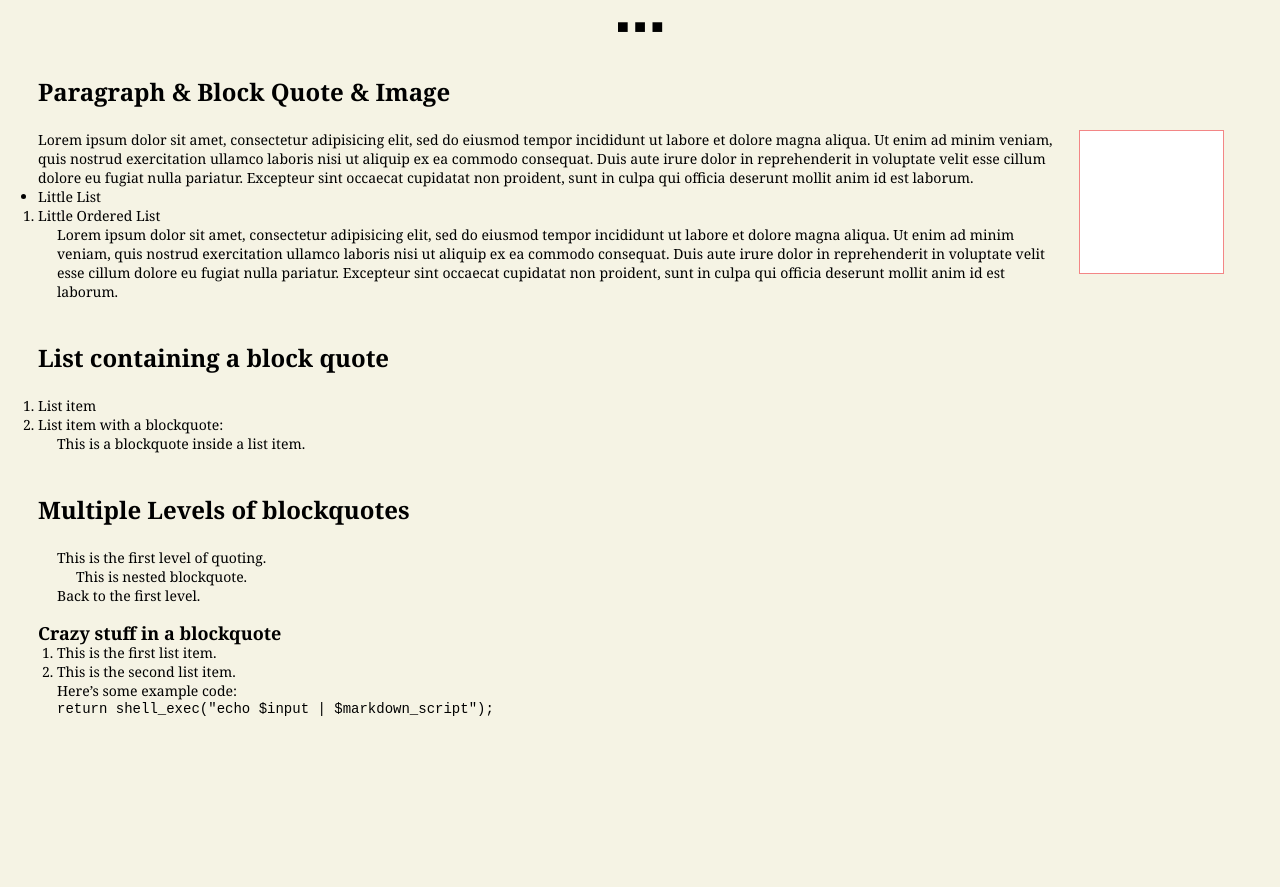
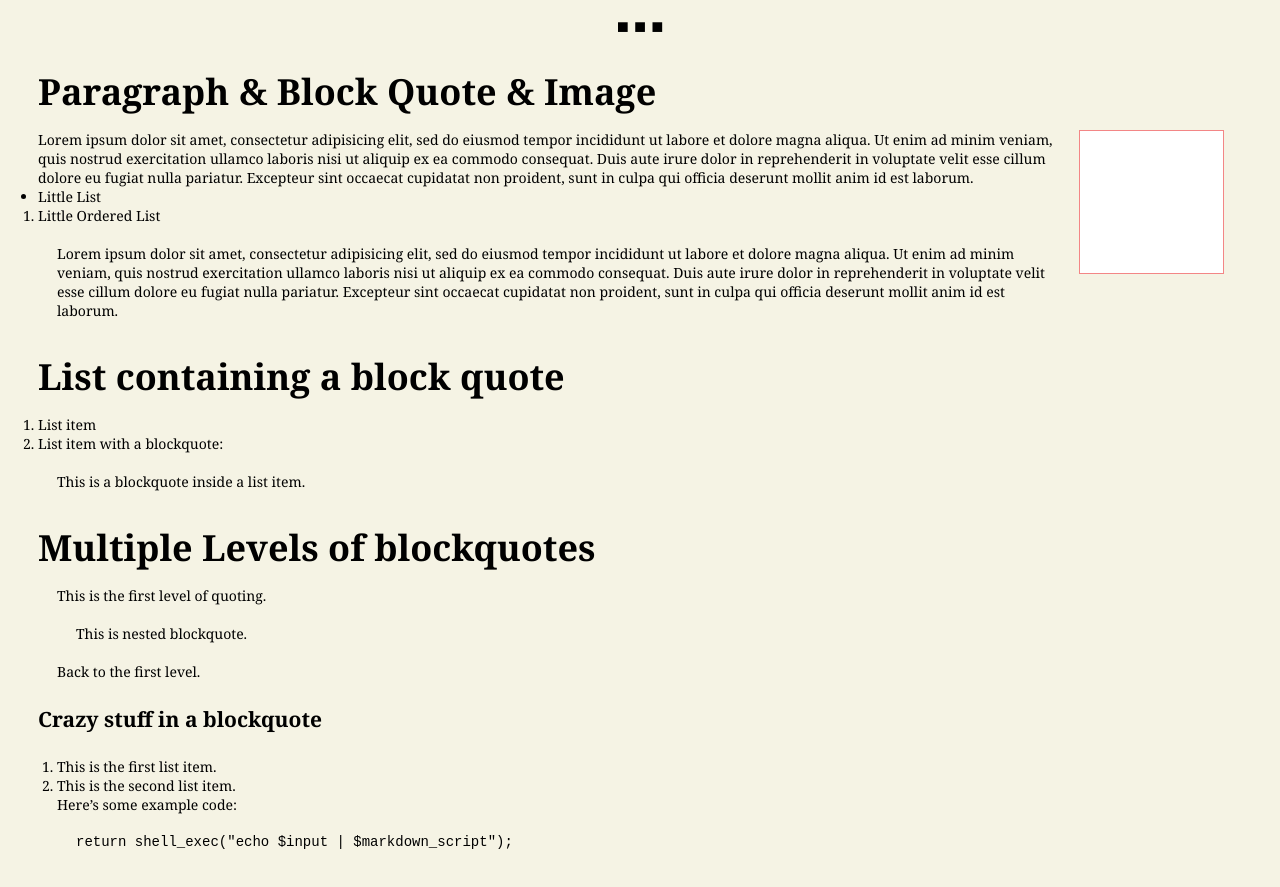
Before and after one commit to robenkleene/V-2, a plain HTML site: page markdown-reference.html in a window 1280 px wide. Shown: the part 839-1726 px from the top of the page. Before the commit the page ends 1596 px from the top, so only its background shows below. Drawn offline with Linux system fonts and the light colour scheme.

Commit message:
Played with spacing

```diff
--- a/css/Pynchon.less
+++ b/css/Pynchon.less
@@ -3,7 +3,13 @@
 1. First Eric Meyer's Reset is applied to zero out all the default styles.
 2. Text Variables Defines how the text will be displayed.
 3. Text Styles
+
+The approach is based on the following influences:
+Grid Systems
+Tightly based headers (for h2 & h3), based on Robin Williams recommendations. (Cross referenced with well typeset magazines like the Economist, The New Yorker, and Wired.)
+Creating a vertical rhythm
 ============================================================================*/
+
 
 
 /* Eric Meyer's Reset
@@ -85,33 +91,38 @@ blockquote, q {
 }
 
 
-/* Text Variables
+/* Text
 ============================================================================*/
+/* Configuration
+----------------------------------------------------------------------------*/
 @gridSize: 19px;
 @bodyFontSize: 14px;
-@headerFontSize: 24px;
-@subHeaderFontSize: 18px;
+@headerFontSize: 36px;
+@subHeaderFontSize: 21px;
 @backgroundColor: rgba(245, 243, 228, 1);
 @font: "ff-meta-serif-web-pro-1", "ff-meta-serif-web-pro-2", "Meta Serif Pro", Georgia, Serif;
 
 
-/* Page Spacing
+/* Text Spacing
 ============================================================================*/
+/* Headers & Body
+----------------------------------------------------------------------------*/
 body {
 	margin: @gridSize * 2;
-	font-family: @font;
-	background-color: @backgroundColor;
 }
-
-/* Text Styles
-============================================================================*/
 body, h3 {
     font-size: @bodyFontSize;
     line-height: @gridSize;
 }
 h1 {
+  	font-size: @headerFontSize;
+  	line-height: @gridSize * 2;
    	margin-bottom: @gridSize;
   	margin-top: @gridSize * 2;
+}
+h2 {
+  	font-size: @subHeaderFontSize;
+  	line-height: @gridSize * 2;
 }
 h2, h3 {
   	margin-top: @gridSize;
@@ -119,31 +130,35 @@ h2, h3 {
 p + p {
 	text-indent: @gridSize;
 }
-h1 {
-  	font-size: @headerFontSize;
-  	line-height: @gridSize * 2;
+/* Other Elements
+----------------------------------------------------------------------------*/
+pre, blockquote {
+	margin: @gridSize;
 }
-h2 {
-  	font-size: @subHeaderFontSize;
-  	line-height: @gridSize;
+li ul, li ol {
+	margin-left: @gridSize;
 }
+
+
+/* Styles
+============================================================================*/
+/* Body
+----------------------------------------------------------------------------*/
+body {
+	font-family: @font;
+	background-color: @backgroundColor;
+}
+/* Lists
+----------------------------------------------------------------------------*/
 ul {
 	list-style-type: disc;
 }
 ol {
 	list-style-type: decimal;
 }
-li ul, li ol {
-	margin-left: @gridSize;
-}
 ul, ol {
 	list-style-position: outside;
 }
-blockquote {
-	margin: 0 @gridSize;
-}
-
-
 /* Horizontal Rule
 ----------------------------------------------------------------------------*/
 hr {
```
Also changed, not shown: css/Pynchon.css.
